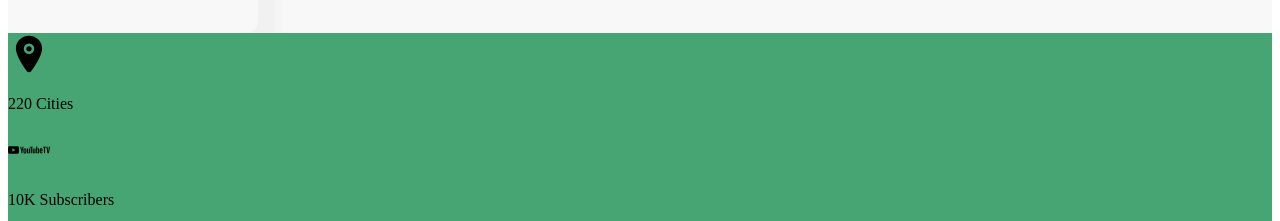
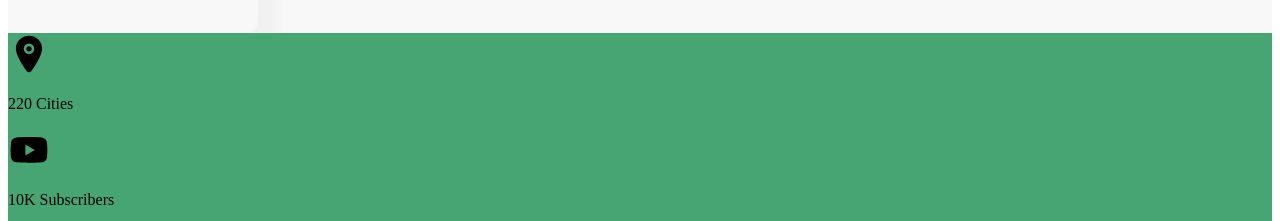
Before and after one commit to shreykoo/TakshilaLearning, a Next.js app: page / in a window 1280 px wide. Shown: the part 3740-3961 px from the top of the page. Built offline with nearby package versions, Linux system fonts and the light colour scheme.

Commit message:
icon added

```diff
--- a/modules/Testimonials.jsx
+++ b/modules/Testimonials.jsx
@@ -4,7 +4,7 @@ import { SiYoutubetv } from 'react-icons/si';
 import { FaUserGraduate, FaChalkboardTeacher } from 'react-icons/fa';
 import { data } from 'components/Testimonial/data';
 import { Carousel } from 'react-responsive-carousel';
-import { AiOutlineRight } from 'react-icons/ai';
+import { AiFillYoutube } from 'react-icons/ai';
 import { Card, IconButton } from '@material-ui/core';
 import { useEffect } from 'react';
 import { GoPrimitiveDot } from 'react-icons/go';
@@ -29,7 +29,7 @@ const Testimonials = () => {
                         <p>220 Cities</p>
                     </div>
                     <div>
-                        <SiYoutubetv color="black" size={42} className="m-auto" />
+                        <AiFillYoutube color="black" size={42} className="m-auto" />
                         <p>10K Subscribers</p>
                     </div>
                     <div>
```
